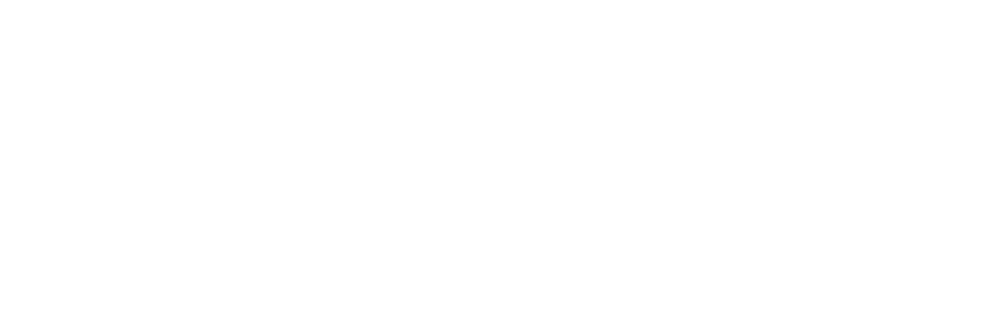
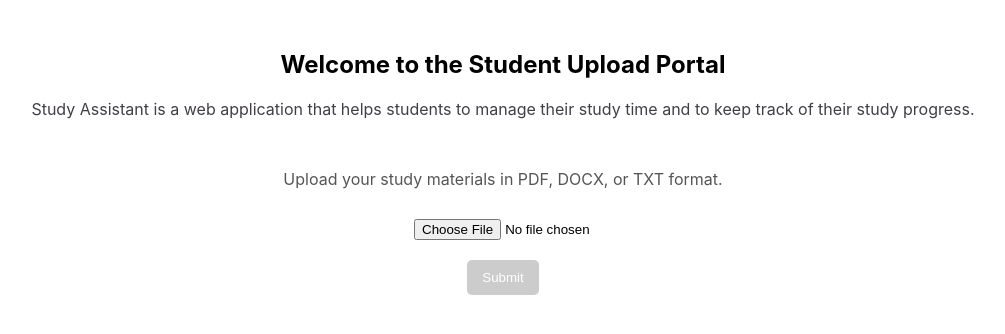
Before and after one commit to divitas/hackcu, an Angular app in the folder study-assistant/: page /landing-page in a window 1280 px wide. Before the commit this address led to /. Shown: the top 334 px of the page, without its empty margins (137-1142 px from the left). Built offline with nearby package versions, Linux system fonts and the light colour scheme.

Commit message:
Built the summary page

```diff
--- a/study-assistant/src/app/app.component.html
+++ b/study-assistant/src/app/app.component.html
@@ -177,8 +177,8 @@
   }
 </style>
 
-<main class="main">
-</main>
+<!-- <main class="main">
+</main> -->
 
 <!-- * * * * * * * * * * * * * * * * * * * * * * * * * * * * * * * * -->
 <!-- * * * * * * * * * * * The content above * * * * * * * * * * * * -->
--- a/study-assistant/src/app/app.config.ts
+++ b/study-assistant/src/app/app.config.ts
@@ -1,6 +1,5 @@
 import { ApplicationConfig, provideZoneChangeDetection } from '@angular/core';
-import { provideRouter } from '@angular/router';
-
+import { provideRouter, withComponentInputBinding } from '@angular/router';
 import { routes } from './app.routes';
 
 export const appConfig: ApplicationConfig = {
--- a/study-assistant/src/app/landing-page/landing-page.component.html
+++ b/study-assistant/src/app/landing-page/landing-page.component.html
@@ -181,13 +181,7 @@
 
         <div class="upload-box">
           <input type="file" (change)="onFileSelected($event)" accept=".pdf,.doc,.docx,.txt" />
-          <button (click)="uploadFile()" [disabled]="!selectedFile">Upload</button>
+          <button (click)="uploadFile()" [disabled]="!selectedFile">Submit</button>
         </div>
-
-        <p *ngIf="uploadMessage">{{ uploadMessage }}</p>
-      </div>
-
-    <!-- <a routerLink="/sign-in">Sign in</a>
-    <a routerLink="/sign-up">Sign up</a> -->
+    </div>
 </body>
-<!-- <p>landing-page works!</p> -->
--- a/study-assistant/src/app/landing-page/landing-page.component.ts
+++ b/study-assistant/src/app/landing-page/landing-page.component.ts
@@ -1,14 +1,20 @@
 import { Component } from '@angular/core';
+import { Router } from '@angular/router';
+import { CommonModule } from '@angular/common';
+import { SummaryPageComponent } from '../summary-page/summary-page.component';
 
 @Component({
   selector: 'app-landing-page',
-  imports: [],
+  imports: [CommonModule, SummaryPageComponent],
+  standalone: true,
   templateUrl: './landing-page.component.html',
   styleUrl: './landing-page.component.css'
 })
 export class LandingPageComponent {
   selectedFile: File | null = null;
   uploadMessage: string = '';
+
+  constructor(private router: Router) {}
 
   onFileSelected(event: Event): void {
     const input = event.target as HTMLInputElement;
@@ -23,10 +29,19 @@ export class LandingPageComponent {
       return;
     }
 
+  // Simulating file upload process
+    this.uploadMessage = "Uploading file... Please wait.";
+
     // Simulating file upload process
-    setTimeout(() => {
-      this.uploadMessage = `File "${this.selectedFile?.name}" uploaded successfully.`;
-      this.selectedFile = null;
-    }, 1500);
+    localStorage.setItem('uploadedFile', JSON.stringify({
+      name: this.selectedFile?.name,
+      size: this.selectedFile?.size,
+      type: this.selectedFile?.type
+    }));
+
+    this.uploadMessage = "Upload successful!";
+
+    // Ensure upload is complete before navigating
+    this.router.navigate(['/summary-page']);
   }
 }
--- /dev/null
+++ b/study-assistant/src/app/summary-page/summary-page.component.css
@@ -0,0 +1,30 @@
+.container {
+    width: 100%;
+    margin: 20px auto;
+    text-align: center;
+    font-family: Arial, sans-serif;
+  }
+
+  h1 {
+    font-size: 24px;
+    margin-bottom: 10px;
+  }
+
+  p {
+    font-size: 16px;
+    color: #555;
+  }
+
+  button {
+    padding: 10px 15px;
+    background-color: #007bff;
+    color: white;
+    border: none;
+    cursor: pointer;
+    border-radius: 5px;
+    margin-top: 20px;
+  }
+
+  button:hover {
+    background-color: #0056b3;
+  }
--- /dev/null
+++ b/study-assistant/src/app/summary-page/summary-page.component.html
@@ -0,0 +1,16 @@
+<div class="container">
+
+
+  <div *ngIf="uploadedFile">
+    <h1>Summary Page</h1>
+
+      <p><strong>File Name:</strong> {{ uploadedFile.name }}</p>
+      <p><strong>File Size:</strong> {{ (uploadedFile.size / 1024).toFixed(2) }} KB</p>
+      <p><strong>File Type:</strong> {{ uploadedFile.type }}</p>
+  <div>
+    <ng-template #noFile>
+      <p>No file uploaded.</p>
+    </ng-template>
+
+    <button (click)="goBack()">Upload Another File</button>
+</div>
--- /dev/null
+++ b/study-assistant/src/app/summary-page/summary-page.component.ts
@@ -0,0 +1,26 @@
+import { Component, OnInit } from '@angular/core';
+import { Router } from '@angular/router';
+import { CommonModule } from '@angular/common';
+
+@Component({
+  selector: 'app-summary-page',
+  imports: [CommonModule],
+  templateUrl: './summary-page.component.html',
+  styleUrls: ['./summary-page.component.css']
+})
+export class SummaryPageComponent implements OnInit {
+  uploadedFile: { name: string; size: number; type: string } | null = null;
+
+  constructor(private router: Router) {}
+
+  ngOnInit(): void {
+    const fileData = localStorage.getItem('uploadedFile');
+    if (fileData) {
+      this.uploadedFile = JSON.parse(fileData);
+    }
+  }
+
+  goBack(): void {
+    this.router.navigate(['/']);
+  }
+}
```
Also changed, not shown: study-assistant/src/app/app.routes.ts (+12 -3 lines), 1 other file (tests, documents, lock files or other folders).
